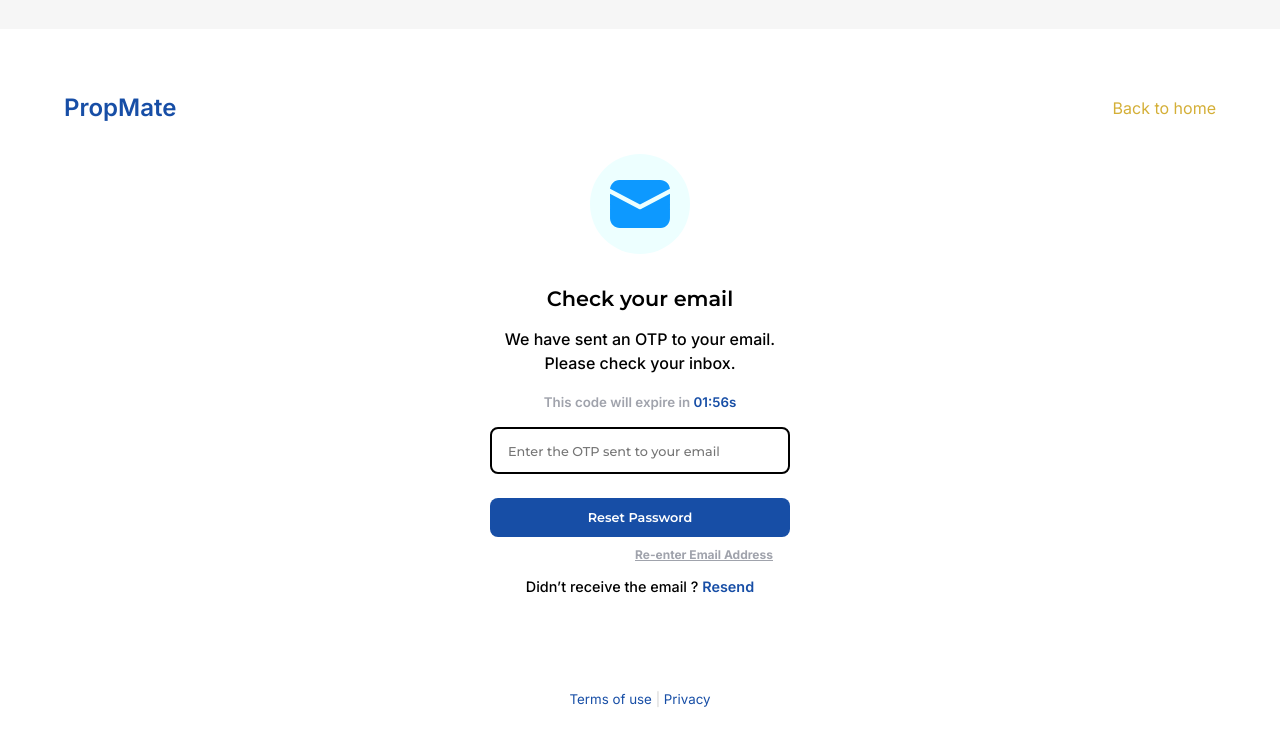
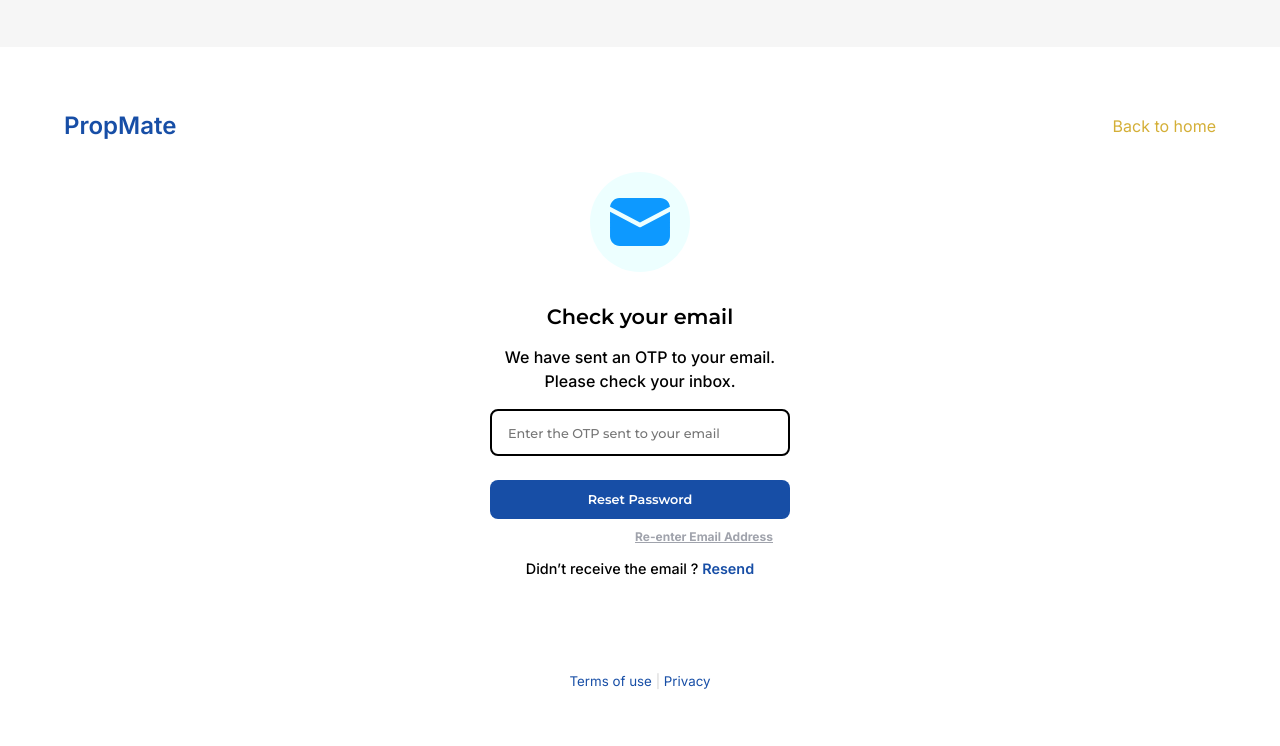
Before and after one commit to Anthony-19/PropMate, a React (Vite) app: page /reset-password in a window 1280 px wide. Shown: the top 746 px of the page. Built offline with nearby package versions, Linux system fonts and the light colour scheme.

Commit message:
Removed the timer in reset password

```diff
--- a/src/Pages/ResetPassword.jsx
+++ b/src/Pages/ResetPassword.jsx
@@ -28,7 +28,7 @@ function ResetPassword() {
       <img src="/public/Assets/Images/email-icon.svg" alt="email-icon" className='email-icon'/>
       <h2 className='reset-password-header'>Check your email</h2>
       <p className='reset-password-subheader'>We have sent an OTP to your email. <br /> Please check your inbox. </p>
-      <p className='timing'><small>This code will expire in <span>01:56s</span></small></p>
+      {/* <p className='timing'><small>This code will expire in <span>01:56s</span></small></p> */}
       <form action="" onSubmit={handleSubmit} className='reset-password-form'>
         <input type="text"
         id='reset-otp-input'
--- a/src/Pages/SignIn.jsx
+++ b/src/Pages/SignIn.jsx
@@ -87,7 +87,7 @@ export default function SignIn(){
 
             //    if(!validate()) return;
             // navigate('/invited-tenant')
-            navigate('/landlord-welcome')
+            // navigate('/landlord-welcome')
 
                try{
                 const response = await fetch('https://pms-bd.onrender.com/api/auth/login', {
```
